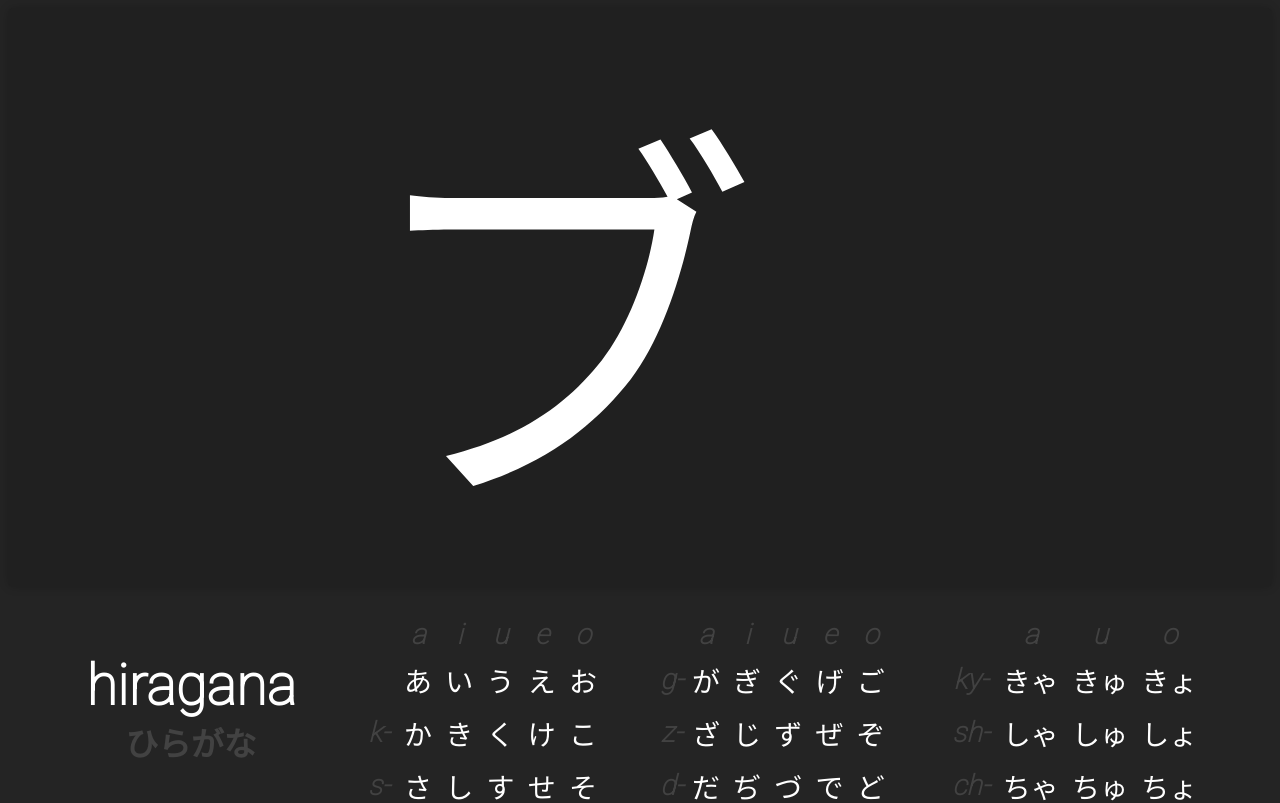
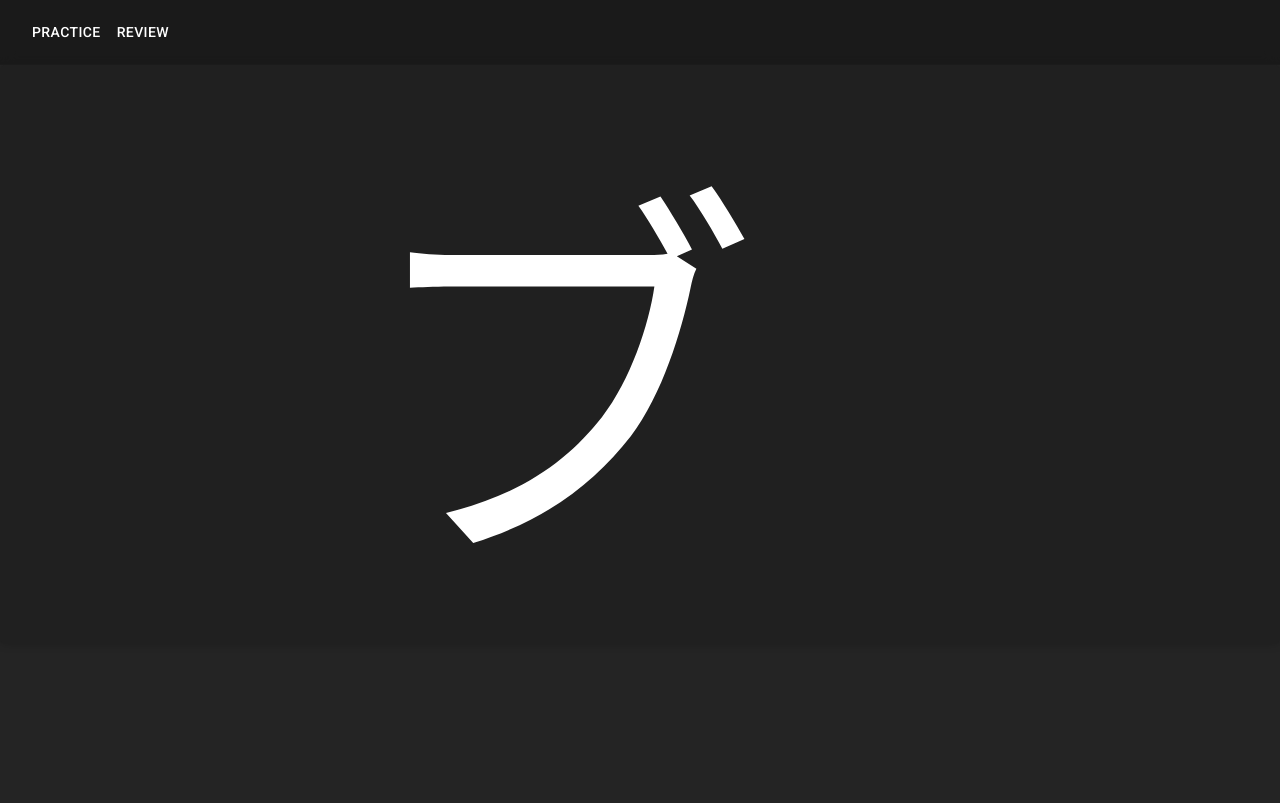
Before and after one commit to digitmancer/kana, a Next.js app: page / in a window 1280 px wide. Shown: the top 803 px of the page. Built offline with nearby package versions, Linux system fonts and the light colour scheme.

Commit message:
Split app into pages

```diff
--- a/package.json
+++ b/package.json
@@ -12,6 +12,9 @@
   "author": "",
   "license": "ISC",
   "dependencies": {
+    "@emotion/react": "^11.11.1",
+    "@emotion/styled": "^11.11.0",
+    "@mui/material": "^5.14.11",
     "next": "^13.4.19",
     "react": "^18.2.0",
     "react-dom": "^18.2.0",
--- a/pages/_document.jsx
+++ b/pages/_document.jsx
@@ -7,8 +7,18 @@ export default function Document()
       <Head>
         <meta charSet="utf-8" />
         <link rel="icon" type="image/x-icon" href="favicon.ico" />
+        <link rel="preconnect" href="https://fonts.googleapis.com" />
+        <link rel="preconnect" href="https://fonts.gstatic.com" crossorigin />
+        <link
+          href="https://fonts.googleapis.com/css2?family=Roboto:wght@300;400;500;600;700&display=swap"
+          rel="stylesheet"
+        />
         <link
           href="https://fonts.googleapis.com/css2?family=Noto+Sans+JP&family=Roboto:wght@100&display=swap"
+          rel="stylesheet"
+        />
+        <link
+          href="https://fonts.googleapis.com/icon?family=Material+Icons"
           rel="stylesheet"
         />
       </Head>
--- a/pages/index.jsx
+++ b/pages/index.jsx
@@ -1,16 +1,47 @@
+import { useState } from 'react';
 import dynamic from 'next/dynamic';
+import Header from '../src/components/header'
 import KanaQuiz from '../src/components/kanaQuiz'
 import KanaTables from '../src/components/kanaTables'
 
-function App()
+function StudyPage()
 {
   return (
     <div>
-      <KanaQuiz voice={'sakura'} />
       <KanaTables type={'hiragana'} voice={'sakura'} />
       <KanaTables type={'katakana'} voice={'sakura'} />
     </div>
   )
 }
 
+function QuizPage()
+{
+  return (
+    <div>
+      <KanaQuiz voice={'sakura'} />
+    </div>
+  )
+}
+
+function PageContent({ page })
+{
+  if (page == 'Practice')
+    return <QuizPage />
+
+  return <StudyPage />
+}
+
+function App()
+{
+  const [page, setPage] = useState('Practice');
+  const pages = [ 'Practice', 'Review' ];
+
+  return (
+    <>
+      <Header pages={pages} setPage={setPage} />
+      <PageContent page={page} />
+    </>
+  )
+}
+
 export default dynamic(() => Promise.resolve(App), { ssr: false })
--- /dev/null
+++ b/src/components/header.jsx
@@ -0,0 +1,23 @@
+import * as React from 'react';
+import { Box, Button, Toolbar } from '@mui/material';
+
+export default function Header({ pages, setPage })
+{
+  return (
+    <Box className="header">
+      <Toolbar>
+        <Box sx={{ display: 'flex' }}>
+          {pages.map((page) => (
+            <Button
+              key={page}
+              onClick={() => setPage(page)}
+              sx={{ color: 'white', display: 'block' }}
+            >
+              {page}
+            </Button>
+          ))}
+        </Box>
+      </Toolbar>
+    </Box>
+  )
+}
--- a/src/components/kanaTables.jsx
+++ b/src/components/kanaTables.jsx
@@ -5,7 +5,7 @@ function MoraData({ data, type, voice })
   const [label, mora] = data;
 
   if (mora === null)
-    return <th/>
+    return <th />
 
   const pronunciation = new Audio(`/audio/${voice}/${label}.mp3`);
   const playPronunciation = () => pronunciation.play();
@@ -21,7 +21,7 @@ function MoraTable({ headers, data, type, voice })
     <table>
       <thead>
         <tr>
-          <th/>
+          <th />
           {headers.map(header => (
             <th>{header}</th>
           ))}
--- a/styles/global.scss
+++ b/styles/global.scss
@@ -2,6 +2,29 @@ body {
   height: 100vh;
   background-color: #242424;
   color: #fff;
+  margin: 0;
+}
+
+.header {
+  width: 100%;
+  top: 0px;
+  left: auto;
+  right: 0px;
+  z-index: 1100;
+  display: flex;
+  position: sticky;
+  background-color: rgba(24, 24, 24, 0.8);
+  backdrop-filter: blur(8px);
+  background-image: none;
+  border-style: solid;
+  border-color: rgba(42, 42, 42, 0.08);
+  border-width: 0px 0px thin;
+  box-shadow: none;
+  color: rgb(157, 168, 183);
+
+  button:hover {
+    background-color: #202020;
+  }
 }
 
 .wrapper {
```
Also changed, not shown: 1 other file (tests, documents, lock files or other folders).
